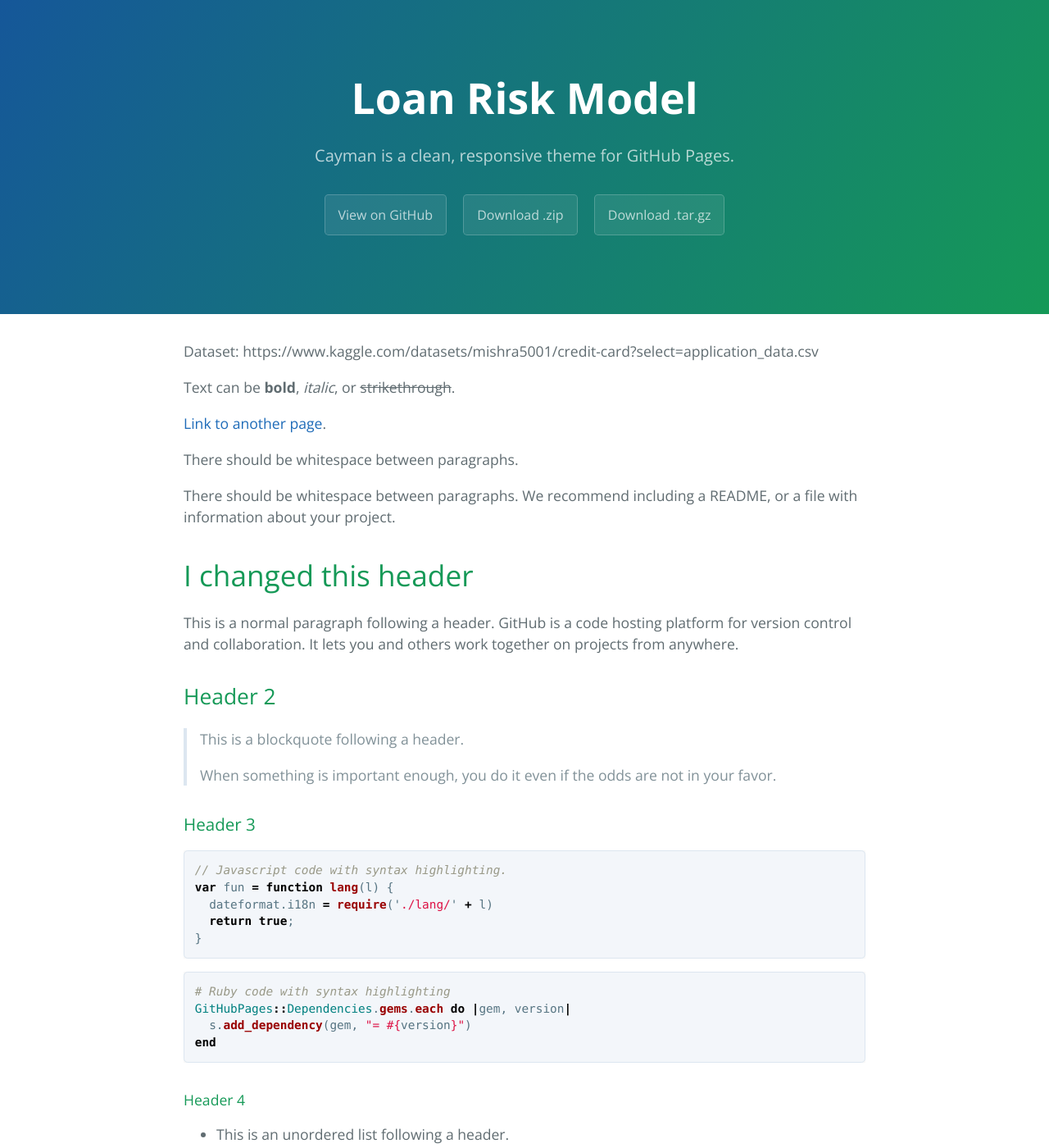
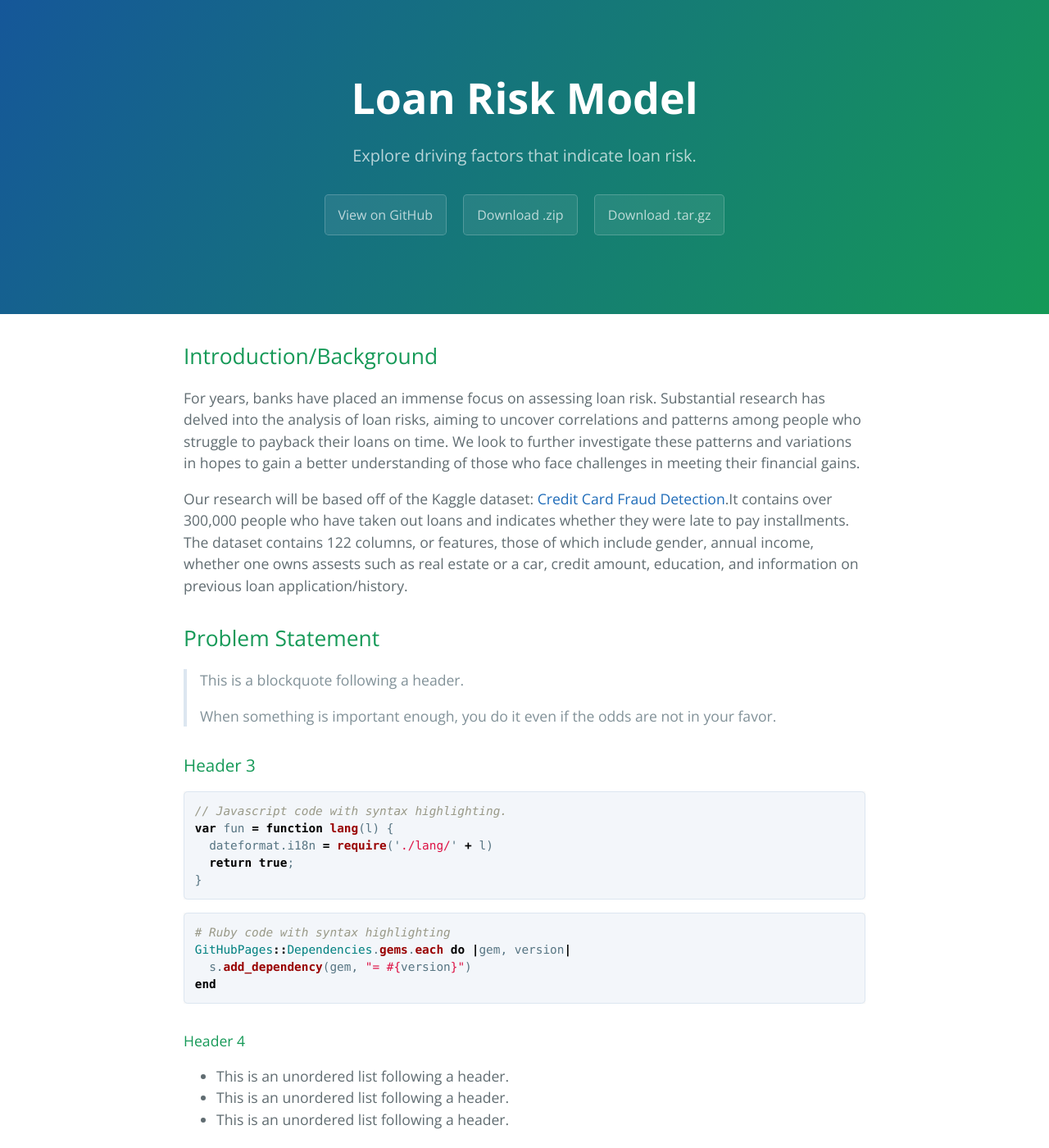
Before and after one commit to ryan-zaatari/CreditCardRisk, a Jekyll site: the page built from index.md, in a window 1280 px wide and 1400 px high. Shown: the whole window at 82% size. Built offline with Jekyll 4.4.1, drawn with Linux system fonts in a browser that asks for light colours.

Commit message:
Added Introduction/Background to webpage.

```diff
--- a/index.md
+++ b/index.md
@@ -1,24 +1,16 @@
 ---
 layout: default
+description: Explore driving factors that indicate loan risk.
 title: Loan Risk Model
 ---
 
+## Introduction/Background
 
-Dataset: https://www.kaggle.com/datasets/mishra5001/credit-card?select=application_data.csv
+For years, banks have placed an immense focus on assessing loan risk. Substantial research has delved into the analysis of loan risks, aiming to uncover correlations and patterns among people who struggle to payback their loans on time. We look to further investigate these patterns and variations in hopes to gain a better understanding of those who face challenges in meeting their financial gains.
 
-Text can be **bold**, _italic_, or ~~strikethrough~~.
+Our research will be based off of the Kaggle dataset: [Credit Card Fraud Detection](https://www.kaggle.com/datasets/mishra5001/credit-card?select=application_data.csv).It contains over 300,000 people who have taken out loans and indicates whether they were late to pay installments. The dataset contains 122 columns, or features, those of which include gender, annual income, whether one owns assests such as real estate or a car, credit amount, education, and information on previous loan application/history.
 
-[Link to another page](./another-page.html).
-
-There should be whitespace between paragraphs.
-
-There should be whitespace between paragraphs. We recommend including a README, or a file with information about your project.
-
-# I changed this header
-
-This is a normal paragraph following a header. GitHub is a code hosting platform for version control and collaboration. It lets you and others work together on projects from anywhere.
-
-## Header 2
+## Problem Statement
 
 > This is a blockquote following a header.
 >
```
